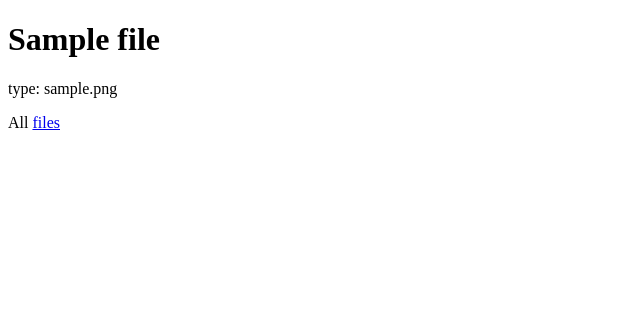
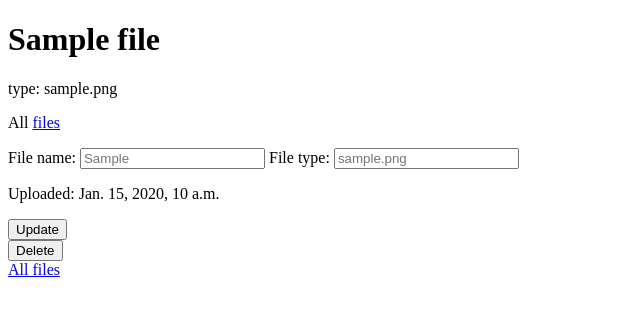
Before and after one commit to Donte04/django_api, a Django app: template myapi/templates/myapi/file.html in a window 1280 px wide. Shown: the top 316 px of the page, without its empty margins (0-640 px from the left). Run offline with Django 4.2, Linux system fonts and the light colour scheme; the template is opened without the code that fills it: values that come from a table or form of the project are taken from there, others are empty; tables that the repository leaves empty hold one stand-in row (values such as "Sample post").

Commit message:
09/10/22

```diff
--- a/myapi/models.py
+++ b/myapi/models.py
@@ -4,5 +4,7 @@ class File(models.Model):
     name = models.CharField(max_length=1024)
     file_type = models.CharField(max_length=10)
     upload_timestamp = models.DateTimeField(auto_now_add=True, null=True)
+    file = models.FileField(null=True)
+
     def __str__(self):
         return self.name
--- a/myapi/settings.py
+++ b/myapi/settings.py
@@ -11,10 +11,14 @@ https://docs.djangoproject.com/en/4.1/ref/settings/
 """
 
 from pathlib import Path
+import os
 
 # Build paths inside the project like this: BASE_DIR / 'subdir'.
 BASE_DIR = Path(__file__).resolve().parent.parent
 
+# Media paths
+MEDIA_URL = '/media/'
+MEDIA_ROOT = os.path.join(BASE_DIR, 'media/')
 
 # Quick-start development settings - unsuitable for production
 # See https://docs.djangoproject.com/en/4.1/howto/deployment/checklist/
--- a/myapi/templates/myapi/file.html
+++ b/myapi/templates/myapi/file.html
@@ -4,4 +4,15 @@
     <h1>{{file.name}}</h1>
     <p>type: {{file.file_type}}</p>
     <p>All <a href={% url 'myapi' %}>files</a></p>
+    <form action="{% url 'edit' file.id %}" method="POST">
+        {% csrf_token %}
+        <label for="name">File name:</label>
+        <input type="text" name="name" id="name" placeholder={{file.name}} />
+        <label for="type">File type:</label>
+        <input type="text" name="type" id="type" placeholder={{file.file_type}} />
+        <p>Uploaded: {{file.upload_timestamp}}</p>
+        <button>Update</button>
+    </form>
+    <form action="{% url 'delete' file.id %}"><button>Delete</button></form>
+    <a href="{% url 'myapi' %}">All files</a>
 {% endblock %}
--- a/myapi/urls.py
+++ b/myapi/urls.py
@@ -15,11 +15,17 @@ Including another URLconf
 """
 from django.contrib import admin
 from django.urls import path
+from django.conf.urls.static import static
+from django.conf import settings
 from myapi import views
 
 urlpatterns = [
     path('admin/', admin.site.urls),
     path('', views.index),
     path('myapi/', views.myapi, name='myapi'),
-    path('file/<int:file_id>/', views.file, name='file')
+    path('file/<int:file_id>/', views.file, name='file'),
+    path('myapi/edit/<int:file_id>/', views.edit, name='edit'),
+    path('myapi/delete/<int:file_id>/', views.delete, name='delete'),
+    path('myapi/upload/', views.upload, name='upload')
 ]
+urlpatterns += static(settings.MEDIA_URL, document_root=settings.MEDIA_ROOT)
```
Also changed, not shown: myapi/views.py (+32 -4 lines), myapi/migrations/0003_file_file.py (added).
